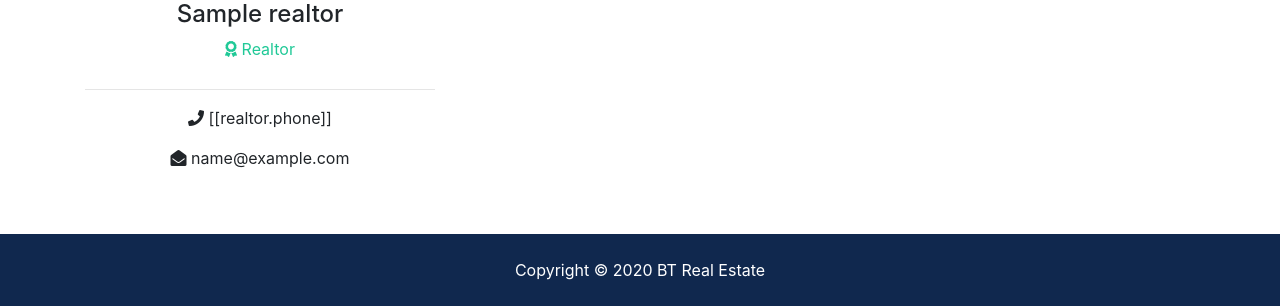
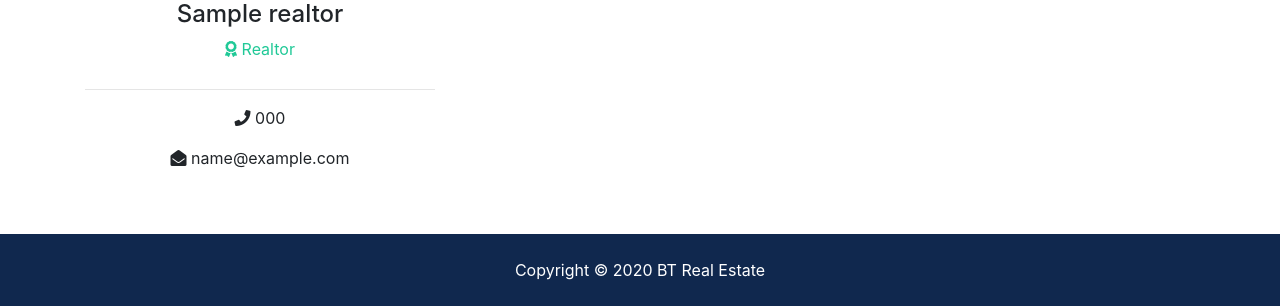
Before and after one commit to mshaheerm/btre_project, a Django app: page /about in a window 1280 px wide. Shown: the part 1732-2038 px from the top of the page. Run offline with Django 3.2, Linux system fonts and the light colour scheme; tables that the repository leaves empty hold one stand-in row (values such as "Sample post"); grey boxes marked "Sample" are stand-in pictures; some libraries are stand-ins or nearby versions.

Commit message:
changed pages/about.html

```diff
--- a/templates/pages/about.html
+++ b/templates/pages/about.html
@@ -83,7 +83,7 @@
                 <i class="fas fa-award text-success mb-3"></i> Realtor</p>
               <hr>
               <p>
-                <i class="fas fa-phone"></i> [[realtor.phone]]</p>
+                <i class="fas fa-phone"></i> {{realtor.phone}}</p>
               <p>
                 <i class="fas fa-envelope-open"></i> {{realtor.email}}</p>
             </div>
```
